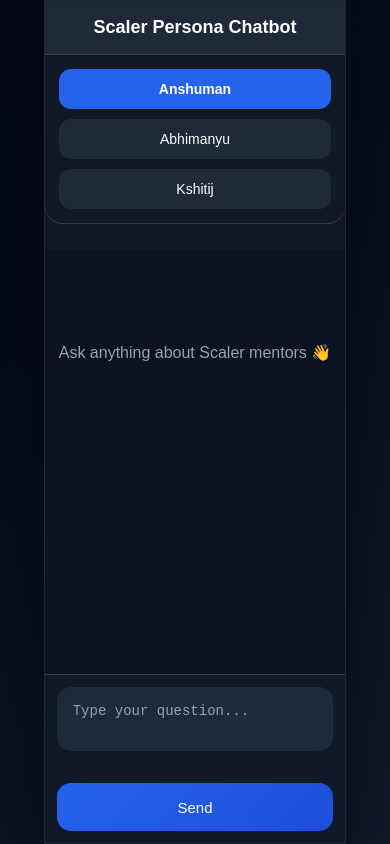
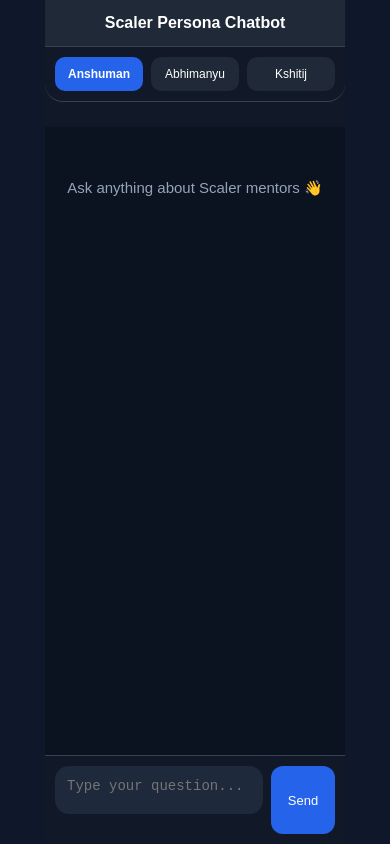
Before and after one commit to NVTG1/ChatBot, a React (Vite) app in the folder client/: page / in a window 390 px wide. Built offline with nearby package versions, Linux system fonts and the light colour scheme.

Commit message:
made app mobile responsive

```diff
--- a/client/src/App.css
+++ b/client/src/App.css
@@ -6,29 +6,25 @@
 
 body {
   font-family: Arial, sans-serif;
-  background: linear-gradient(135deg, #020617, #0f172a);
+  background: #0f172a;
 }
 
 .app {
-  min-height: 100vh;
+  height: 100vh;
   display: flex;
   justify-content: center;
   align-items: center;
-  padding: 24px;
 }
 
 .chat-container {
-  width: min(920px, 100%);
-  height: min(90vh, 850px);
+  width: 900px;
+  height: 90vh;
   background: #111827;
-  border-radius: 22px;
+  border-radius: 20px;
   overflow: hidden;
   display: flex;
   flex-direction: column;
-  box-shadow:
-    0 20px 60px rgba(0, 0, 0, 0.45),
-    inset 0 1px 0 rgba(255, 255, 255, 0.04);
-  border: 1px solid rgba(255, 255, 255, 0.06);
+  box-shadow: 0 20px 60px rgba(0, 0, 0, 0.45);
 }
 
 .header {
@@ -40,14 +36,13 @@
 
 .header h2 {
   color: white;
-  font-size: 24px;
-  font-weight: 600;
+  font-size: 18px;
 }
 
 .buttons {
   display: flex;
   gap: 10px;
-  padding: 14px;
+  padding: 15px;
   background: #111827;
   border-bottom: 1px solid #374151;
 }
@@ -60,12 +55,13 @@
   background: #1f2937;
   color: white;
   cursor: pointer;
-  transition: 0.25s;
+  transition: 0.3s;
   font-size: 14px;
+  white-space: nowrap;
 }
 
 .buttons button:hover {
-  background: #334155;
+  background: #374151;
 }
 
 .active {
@@ -74,7 +70,7 @@
 
 .chat-box {
   flex: 1;
-  padding: 24px;
+  padding: 25px;
   overflow-y: auto;
   display: flex;
   flex-direction: column;
@@ -82,170 +78,163 @@
   background: #0b1220;
 }
 
-.chat-box::-webkit-scrollbar {
-  width: 8px;
-}
-
-.chat-box::-webkit-scrollbar-thumb {
-  background: #334155;
-  border-radius: 20px;
-}
-
 .welcome {
   color: #94a3b8;
   text-align: center;
-  margin-top: 120px;
+  margin-top: 100px;
   font-size: 20px;
 }
 
 .message {
-  max-width: 72%;
-  padding: 14px 18px;
+  max-width: 70%;
+  padding: 15px 20px;
   border-radius: 18px;
-  line-height: 1.7;
+  line-height: 1.6;
   font-size: 15px;
   word-break: break-word;
 }
 
 .user {
   align-self: flex-end;
-  background: linear-gradient(135deg, #2563eb, #1d4ed8);
+  background: #2563eb;
   color: white;
-  border-bottom-right-radius: 6px;
+  border-bottom-right-radius: 5px;
 }
 
 .bot {
   align-self: flex-start;
   background: #1e293b;
   color: white;
-  border-bottom-left-radius: 6px;
+  border-bottom-left-radius: 5px;
 }
 
 .input-area {
   display: flex;
-  gap: 12px;
-  padding: 18px;
+  gap: 15px;
+  padding: 20px;
   background: #111827;
   border-top: 1px solid #374151;
 }
 
 .input-area textarea {
   flex: 1;
-  height: 58px;
+  height: 55px;
   resize: none;
   border: none;
   outline: none;
   border-radius: 14px;
-  padding: 16px;
+  padding: 15px;
   font-size: 15px;
   background: #1e293b;
   color: white;
-}
-
-.input-area textarea::placeholder {
-  color: #94a3b8;
 }
 
 .input-area button {
   width: 120px;
   border: none;
   border-radius: 14px;
-  background: linear-gradient(135deg, #2563eb, #1d4ed8);
+  background: #2563eb;
   color: white;
-  font-size: 15px;
+  font-size: 16px;
   cursor: pointer;
-  transition: 0.25s;
+  transition: 0.3s;
+  flex-shrink: 0;
 }
 
 .input-area button:hover {
-  transform: translateY(-2px);
+  background: #1d4ed8;
 }
 
-/* Tablet */
 @media (max-width: 768px) {
   .app {
-    padding: 10px;
+    align-items: stretch;
   }
 
   .chat-container {
     width: 100%;
-    height: 95vh;
-    border-radius: 18px;
+    height: 100vh;
+    border-radius: 0;
+    box-shadow: none;
   }
 
-  .header h2 {
-    font-size: 20px;
+  .chat-box {
+    padding: 16px;
+    gap: 14px;
   }
 
-  .buttons {
-    flex-wrap: wrap;
-  }
-
-  .buttons button {
-    min-width: 120px;
+  .welcome {
+    margin-top: 60px;
+    font-size: 17px;
   }
 
   .message {
     max-width: 85%;
     font-size: 14px;
-  }
-
-  .input-area button {
-    width: 95px;
-  }
-}
-
-/* Mobile */
-@media (max-width: 500px) {
-  .app {
-    padding: 0;
-  }
-
-  .chat-container {
-    height: 100vh;
-    border-radius: 0;
-  }
-
-  .buttons {
-    display: grid;
-    grid-template-columns: 1fr;
-  }
-
-  .header {
-    padding: 16px;
-  }
-
-  .header h2 {
-    font-size: 18px;
-  }
-
-  .chat-box {
-    padding: 14px;
-  }
-
-  .welcome {
-    font-size: 16px;
-    margin-top: 80px;
-  }
-
-  .message {
-    max-width: 92%;
-    font-size: 14px;
+    padding: 12px 16px;
   }
 
   .input-area {
     padding: 12px;
-    flex-direction: column;
+    gap: 10px;
+  }
+
+  .input-area button {
+    width: 80px;
+    font-size: 14px;
+  }
+}
+
+@media (max-width: 480px) {
+  .header {
+    padding: 14px;
+  }
+
+  .header h2 {
+    font-size: 16px;
+  }
+
+  .buttons {
+    padding: 10px;
+    gap: 8px;
+  }
+
+  .buttons button {
+    padding: 10px 6px;
+    font-size: 12px;
+    border-radius: 10px;
+  }
+
+  .chat-box {
+    padding: 12px;
+    gap: 12px;
+  }
+
+  .welcome {
+    margin-top: 40px;
+    font-size: 15px;
+    padding: 0 10px;
+  }
+
+  .message {
+    max-width: 90%;
+    font-size: 14px;
+    padding: 10px 14px;
+  }
+
+  .input-area {
+    padding: 10px;
+    gap: 8px;
   }
 
   .input-area textarea {
-    width: 100%;
-    height: 52px;
     font-size: 14px;
+    padding: 12px;
+    height: 48px;
   }
 
   .input-area button {
-    width: 100%;
-    height: 48px;
+    width: 64px;
+    font-size: 13px;
+    border-radius: 12px;
   }
 }
```
